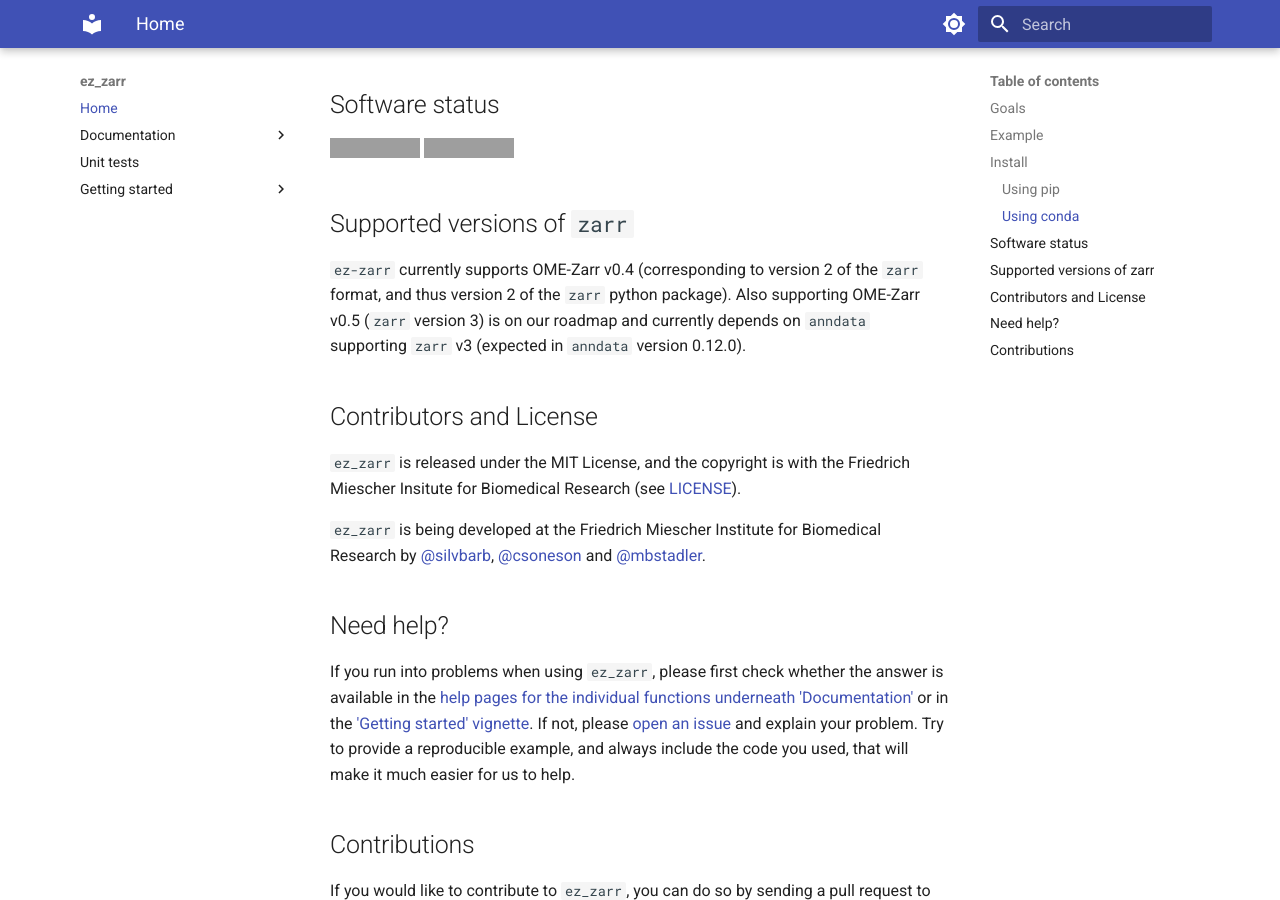
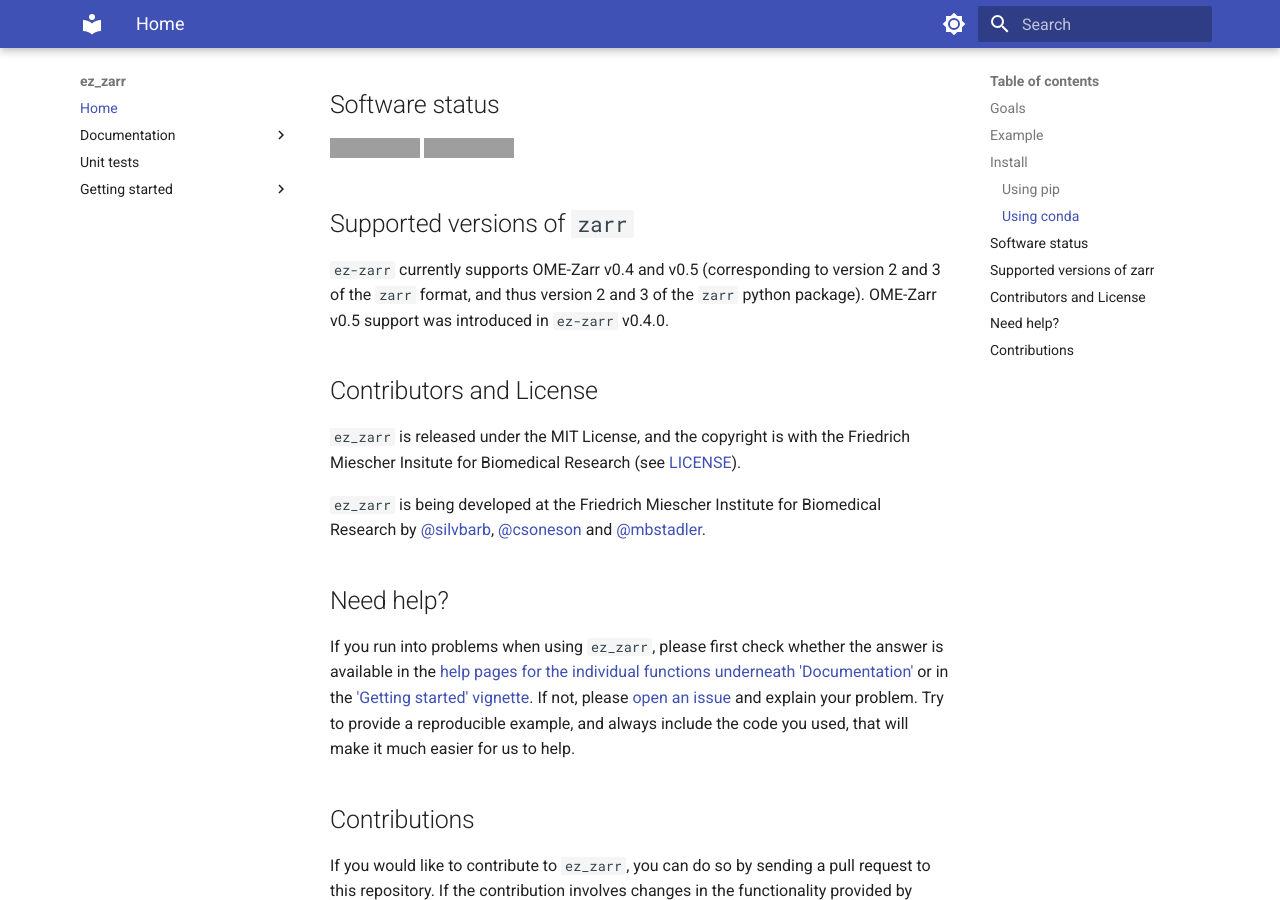
Before and after one commit to fmicompbio/ez_zarr, an MkDocs documentation site: the page built from docs/index.md, in a window 1280 px wide and 900 px high, scrolled down 2464 px. Built offline with MkDocs 1.6.1 and Material for MkDocs 9.7.7, drawn with Linux system fonts in a browser that asks for light colours; grey boxes are pictures that could not be loaded.

Commit message:
Update index.md
Co-authored-by: Michael Stadler <stadler.michael@gmail.com>
Co-authored-by: Charlotte Soneson <charlottesoneson@gmail.com>

```diff
--- a/docs/index.md
+++ b/docs/index.md
@@ -101,7 +101,7 @@ conda install -c conda-forge --override-channels ez-zarr
 [![codecov](https://codecov.io/gh/fmicompbio/ez_zarr/graph/badge.svg)](https://codecov.io/gh/fmicompbio/ez_zarr)
 
 ## Supported versions of `zarr`
-`ez-zarr` currently supports OME-Zarr v0.4 (corresponding to version 2 of the `zarr` format, and thus version 2 of the `zarr` python package). Also supporting OME-Zarr v0.5 (`zarr` version 3) is on our roadmap and currently depends on `anndata` supporting `zarr` v3 (expected in `anndata` version 0.12.0).
+`ez-zarr` currently supports OME-Zarr v0.4 and v0.5 (corresponding to version 2 and 3 of the `zarr` format, and thus version 2 and 3 of the `zarr` python package). OME-Zarr v0.5 support was introduced in `ez-zarr` v0.4.0.
 
 ## Contributors and License
 `ez_zarr` is released under the MIT License, and the copyright
```
